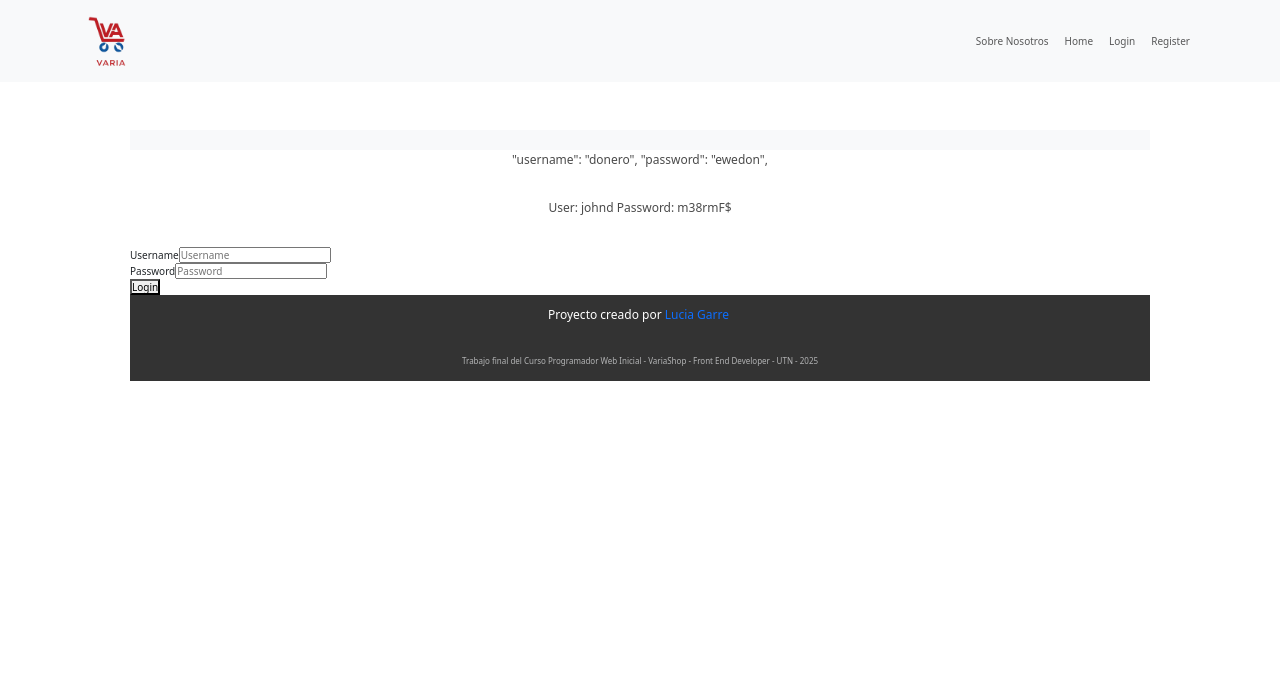
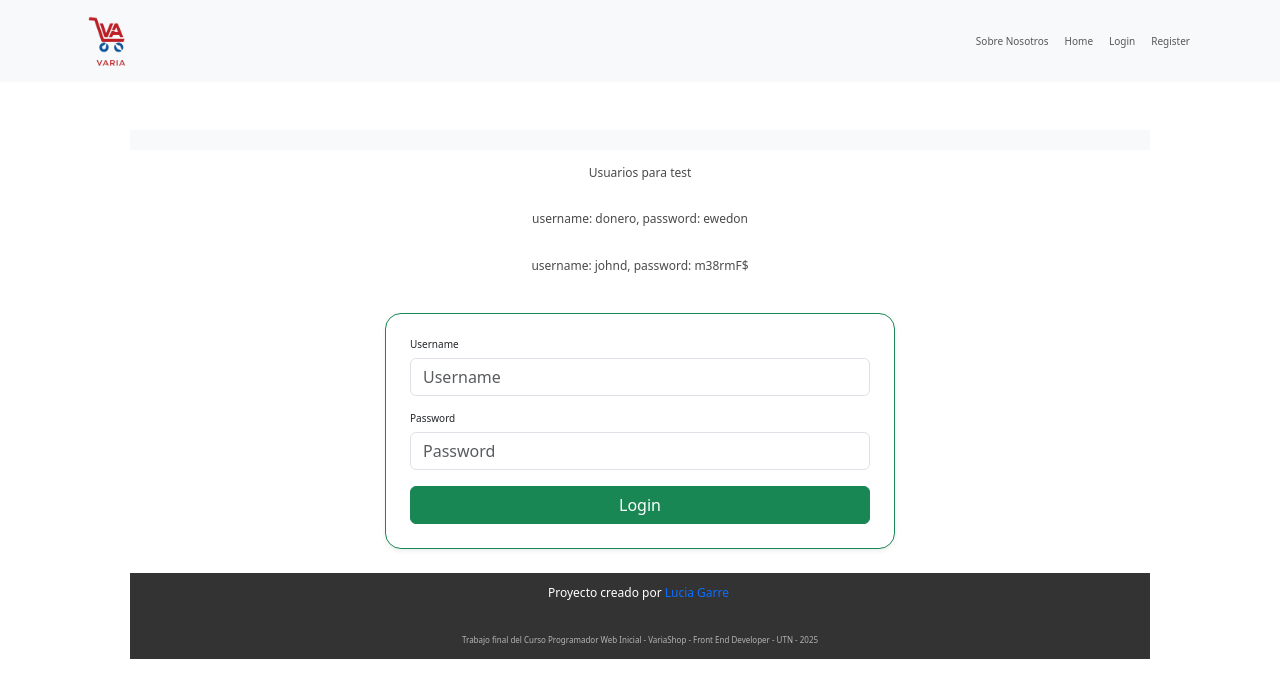
Before and after one commit to lucg-gith/varia-shop, a React (Vite) app: page /login in a window 1280 px wide. Shown: the top 698 px of the page. Built offline with nearby package versions, Linux system fonts and the light colour scheme.

Commit message:
Style: register

```diff
--- a/src/pages/Login.jsx
+++ b/src/pages/Login.jsx
@@ -2,6 +2,7 @@ import { Layout } from "../components/Layout";
 import { useState } from "react";
 import { useAuth } from "../context/UserContext";
 import { useNavigate } from "react-router-dom";
+import "../styles/pages/Login.css";
 
 const Login = () => {
   const [username, setUsername] = useState("");
@@ -32,11 +33,21 @@ const Login = () => {
 
   return (
     <Layout>
-      <p> "username": "donero", "password": "ewedon",</p>
-      <p>User: johnd Password: m38rmF$</p>
-      <form onSubmit={handleLogin}>
-        <div>
-          <label> Username </label>
+      <p className=" user-card p-3  bg-body rounded-top-3 mb-0 text-center">
+        Usuarios para test
+      </p>
+      <p className=" user-card p-3  bg-body rounded-top-3 mb-0 text-center">
+        username: donero, password: ewedon
+      </p>
+      <p className=" user-card p-3  bg-body rounded-bottom-3 mt-0 text-center border-top-0">
+        username: johnd, password: m38rmF$
+      </p>
+      <form
+        onSubmit={handleLogin}
+        className="col-12 col-sm-10 col-md-8 col-lg-6 mx-auto my-4 p-4 rounded-4 border border-success bg-body shadow-sm"
+      >
+        <div className="mb-3">
+          <label className="form-label"> Username </label>
           <input
             type="text"
             placeholder="Username"
@@ -44,10 +55,12 @@ const Login = () => {
             required
             value={username}
             onChange={(e) => setUsername(e.target.value)}
-          ></input>
+            className="form-control"
+          />
         </div>
-        <div>
-          <label> Password </label>
+
+        <div className="mb-3">
+          <label className="form-label"> Password </label>
           <input
             type="password"
             placeholder="Password"
@@ -55,13 +68,20 @@ const Login = () => {
             required
             value={password}
             onChange={(e) => setPassword(e.target.value)}
-          ></input>
-        </div>
-        <div>
-          <button>Login</button>
+            className="form-control"
+          />
         </div>
 
-        {user && <p> USUARIO LOGEADO</p>}
+        <div>
+          <button className="btn btn-success w-100">Login</button>
+        </div>
+
+        {user && (
+          <p className="alert alert-success text-center mt-3">
+            {" "}
+            USUARIO LOGEADO
+          </p>
+        )}
       </form>
     </Layout>
   );
--- a/src/pages/SobreNosotros.jsx
+++ b/src/pages/SobreNosotros.jsx
@@ -4,12 +4,12 @@ const SobreNosotros = () => {
   return (
     <Layout>
       <div className="container py-4">
-        <h1 className="display-6 fw-semibold text-center text-primary mb-4">
+        <h1 className="display-6 fw-semibold text-center  mb-4">
           Sobre Nosotros
         </h1>
 
         <section className="mb-4 p-4 rounded-4 bg-body shadow-sm border border-success">
-          <h2 className="h5 px-3 py-1 text-primary mb-3">El proyecto</h2>
+          <h2 className="h5 px-3 py-1  mb-3">El proyecto</h2>
           <p className="mb-0 text-muted">
             Lorem ipsum dolor sit amet consectetur adipisicing elit. Modi et
             dolores sit exercitationem minus fugit, ipsam facilis quasi repellat
@@ -19,9 +19,7 @@ const SobreNosotros = () => {
         </section>
 
         <section className="mb-4 p-4 rounded-4 bg-body shadow-sm border border-success">
-          <h2 className="h5 px-3 py-1 text-primary mb-3">
-            A quién está dirigido
-          </h2>
+          <h2 className="h5 px-3 py-1  mb-3">A quién está dirigido</h2>
           <p className="mb-0 text-muted">
             Lorem ipsum dolor sit amet consectetur adipisicing elit. Modi et
             dolores sit exercitationem minus fugit, ipsam facilis quasi repellat
@@ -31,7 +29,7 @@ const SobreNosotros = () => {
         </section>
 
         <section className="mb-4 p-4 rounded-4 bg-body shadow-sm border border-success">
-          <h2 className="h5 px-3 py-1 text-primary mb-3">
+          <h2 className="h5 px-3 py-1 mb-3">
             Qué tecnologías o enfoques se usaron
           </h2>
           <p className="mb-0 text-muted">
```
